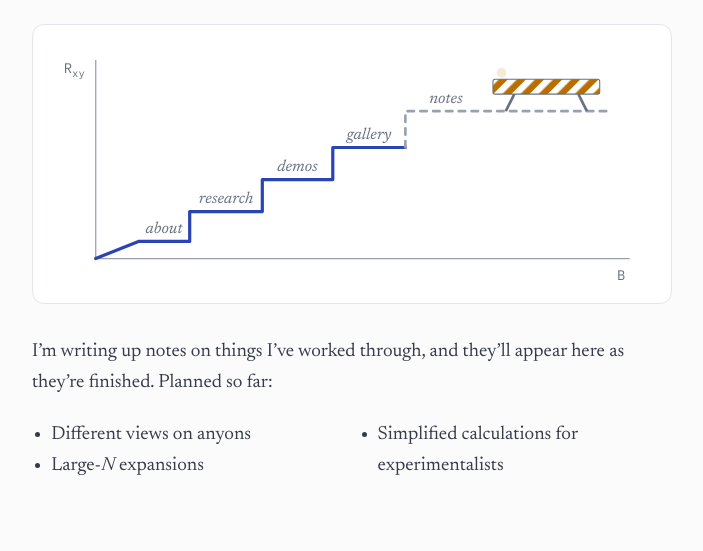
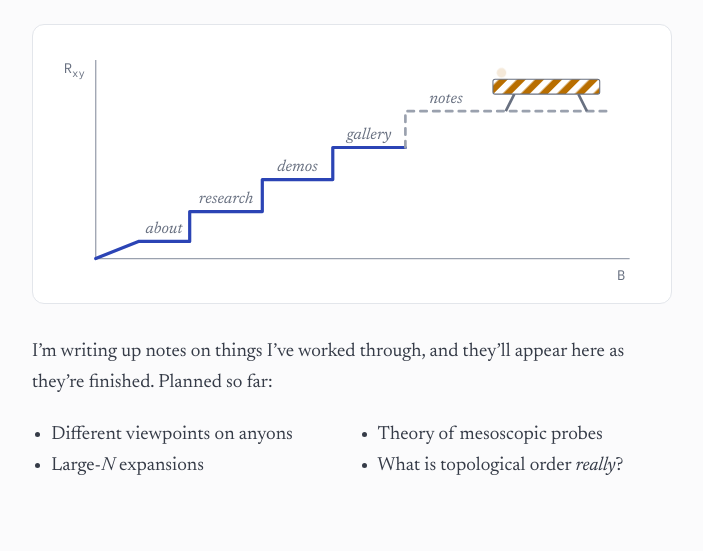
Before and after one commit to sahildoesphysics/sahildoesphysics.github.io, a plain HTML site: page notes.html in a window 1280 px wide. Shown: the part 249-800 px from the top of the page, without its empty margins (288-991 px from the left). Drawn offline with Linux system fonts and the light colour scheme; no server answers.

Commit message:
Update notes.html

```diff
--- a/notes.html
+++ b/notes.html
@@ -76,9 +76,10 @@
   </figure>
   <p>I’m writing up notes on things I’ve worked through, and they’ll appear here as they’re finished. Planned so far:</p>
   <ul class="topics">
-    <li>Different views on anyons</li>
+    <li>Different viewpoints on anyons</li>
     <li>Large-<i>N</i> expansions</li>
-    <li>Simplified calculations for experimentalists</li>
+    <li>Theory of mesoscopic probes</li>
+    <li>What is topological order <em>really</em>?</li>
   </ul>
 </div>
 </main>
```
